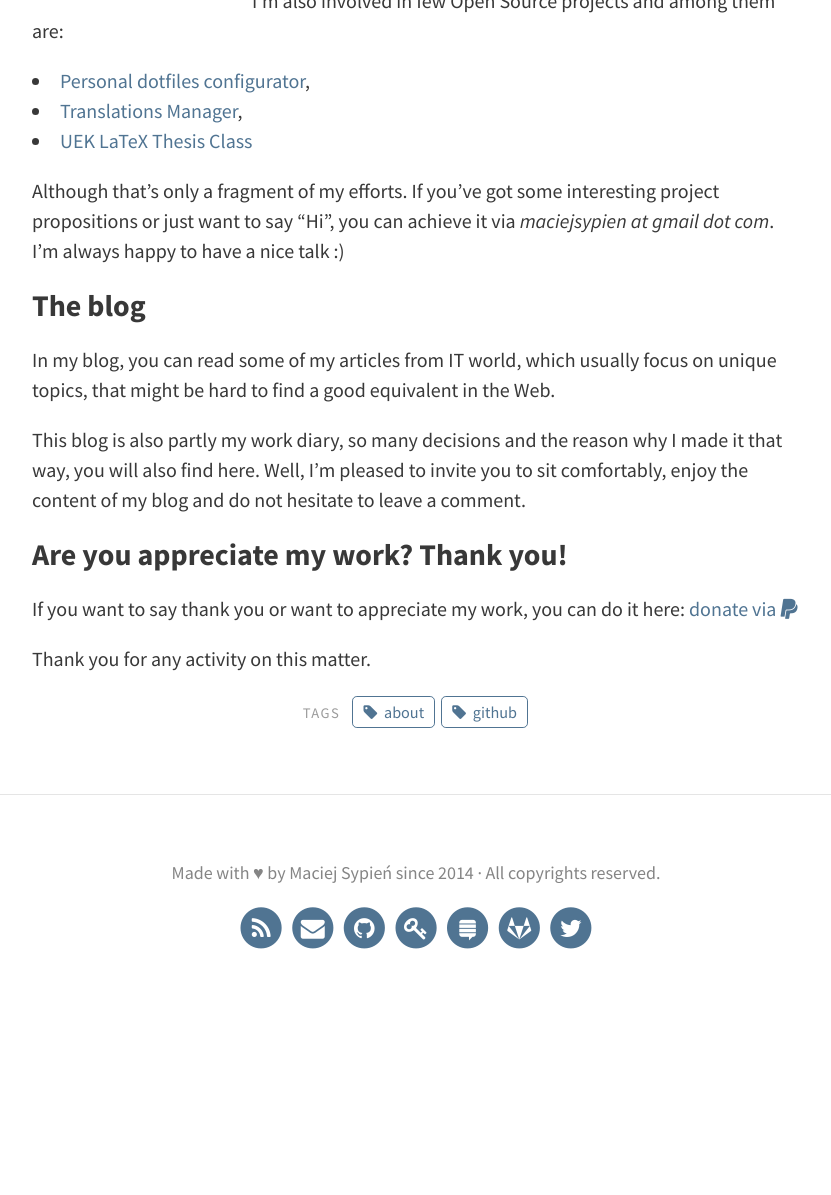
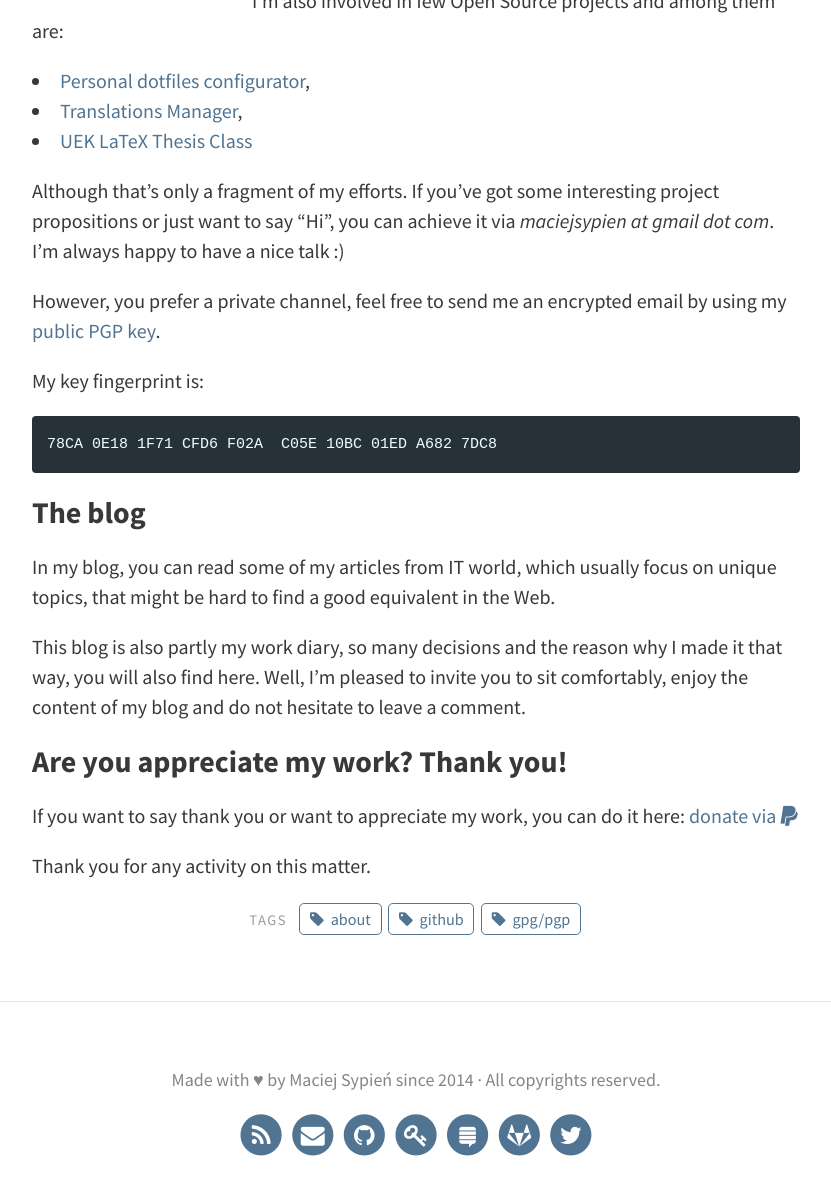
Before and after one commit to egel/egel.github.io, a Jekyll site: the page built from pages/about.md, in a window 1280 px wide and 1400 px high, scrolled down 503 px, cut to the strip 159-1354 px from the top of the window. Shown: the whole strip, without its empty margins (224-1055 px from the left). Built offline with Jekyll 4.4.1, drawn with Linux system fonts in a browser that asks for light colours; before the commit the page ends 1696 px from its top, so only the background shows below that.

Commit message:
Add public key and fingerprint to page about me

````diff
--- a/pages/about.md
+++ b/pages/about.md
@@ -3,7 +3,7 @@ layout: page
 title: About
 permalink: /about/
 feature-img: "assets/img/pexels/circuit.jpeg"
-tags: [about, github]
+tags: [about, github, gpg/pgp]
 ---
 
 <img style="float: left; padding: 0 20px 0 0;" src="https://secure.gravatar.com/avatar/4d66c5a2d6be57e7cb9bdef200417b4d?s=200"/>
@@ -21,6 +21,14 @@ I'm also involved in few Open Source projects and among them are:
 
 Although that's only a fragment of my efforts. If you've got some interesting project propositions or just want to say "Hi", you can achieve it via *maciejsypien at gmail dot com*. I'm always happy to have a nice talk :)
 
+However, you prefer a private channel, feel free to send me an encrypted email by using my [public PGP key](http://hkps.pool.sks-keyservers.net/pks/lookup?op=get&search=0x10BC01EDA6827DC8).
+
+My key fingerprint is:
+
+```
+78CA 0E18 1F71 CFD6 F02A  C05E 10BC 01ED A682 7DC8
+```
+
 ### The blog
 In my blog, you can read some of my articles from IT world, which usually focus on unique topics, that might be hard to find a good equivalent in the Web.
 
````
